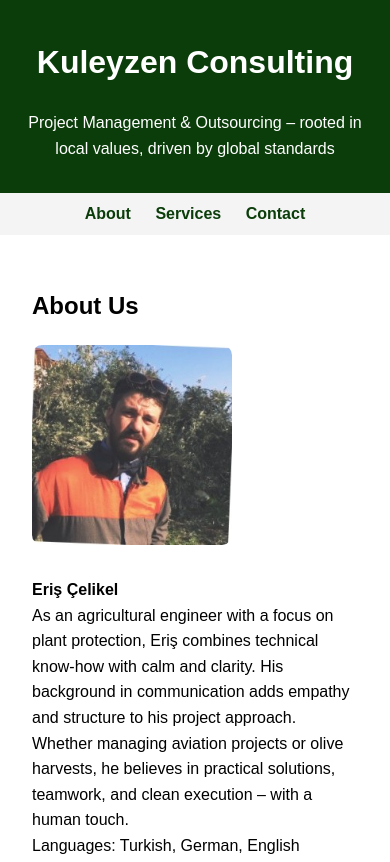
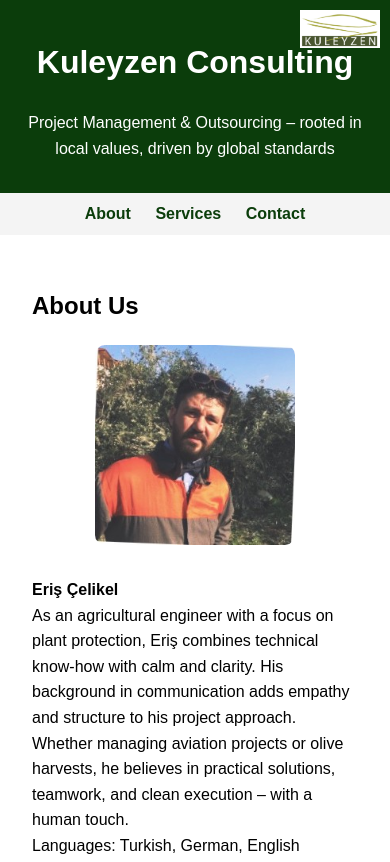
Before and after one commit to kuleyzen/kuleyzen-consulting, a plain HTML site: page index.html in a window 390 px wide. Shown: the top 862 px of the page. Drawn offline with Linux system fonts and the light colour scheme.

Commit message:
Add files via upload

```diff
--- a/index.html
+++ b/index.html
@@ -1,4 +1,3 @@
-
 <!DOCTYPE html>
 <html lang="en">
 <head>
@@ -17,6 +16,14 @@
       color: white;
       padding: 1rem;
       text-align: center;
+      position: relative;
+    }
+    header img.logo {
+      position: absolute;
+      top: 10px;
+      right: 20px;
+      max-width: 120px;
+      height: auto;
     }
     nav {
       background: #f4f4f4;
@@ -54,10 +61,22 @@
       padding: 1rem;
       margin-top: 3rem;
     }
+    @media (max-width: 600px) {
+      .profile {
+        flex-direction: column;
+        align-items: center;
+      }
+      header img.logo {
+        top: 10px;
+        right: 10px;
+        max-width: 80px;
+      }
+    }
   </style>
 </head>
 <body>
   <header>
+    <img src="logo.png" alt="Kuleyzen Logo" class="logo">
     <h1>Kuleyzen Consulting</h1>
     <p>Project Management & Outsourcing – rooted in local values, driven by global standards</p>
   </header>
@@ -73,9 +92,7 @@
     <div class="profile">
       <img src="eris.jpg" alt="Eriş Çelikel">
       <div>
-        <strong>Eriş Çelikel</strong><br>
-        As an agricultural engineer with a focus on plant protection, Eriş combines technical know-how with calm and clarity. His background in communication adds empathy and structure to his project approach. Whether managing aviation projects or olive harvests, he believes in practical solutions, teamwork, and clean execution – with a human touch.<br>
-        Languages: Turkish, German, English
+        <strong>Eriş Çelikel</strong><br>As an agricultural engineer with a focus on plant protection, Eriş combines technical know-how with calm and clarity. His background in communication adds empathy and structure to his project approach. Whether managing aviation projects or olive harvests, he believes in practical solutions, teamwork, and clean execution – with a human touch.<br>Languages: Turkish, German, English
       </div>
     </div>
     <div class="profile">
@@ -91,10 +108,10 @@
   <section id="services">
     <h2>Our Services</h2>
     <ul>
-      <li>🎯 Project management (PRINCE2-based)</li>
+      <li>🌟 Project management (PRINCE2-based)</li>
       <li>🔍 Process analysis & organizational structuring</li>
       <li>🤝 Outsourcing strategy & advisory</li>
-      <li>🧩 Interim leadership & remote support</li>
+      <li>🧹 Interim leadership & remote support</li>
       <li>📚 Coaching, training, and mentoring</li>
       <li>🌍 Multilingual, international collaboration</li>
     </ul>
```
